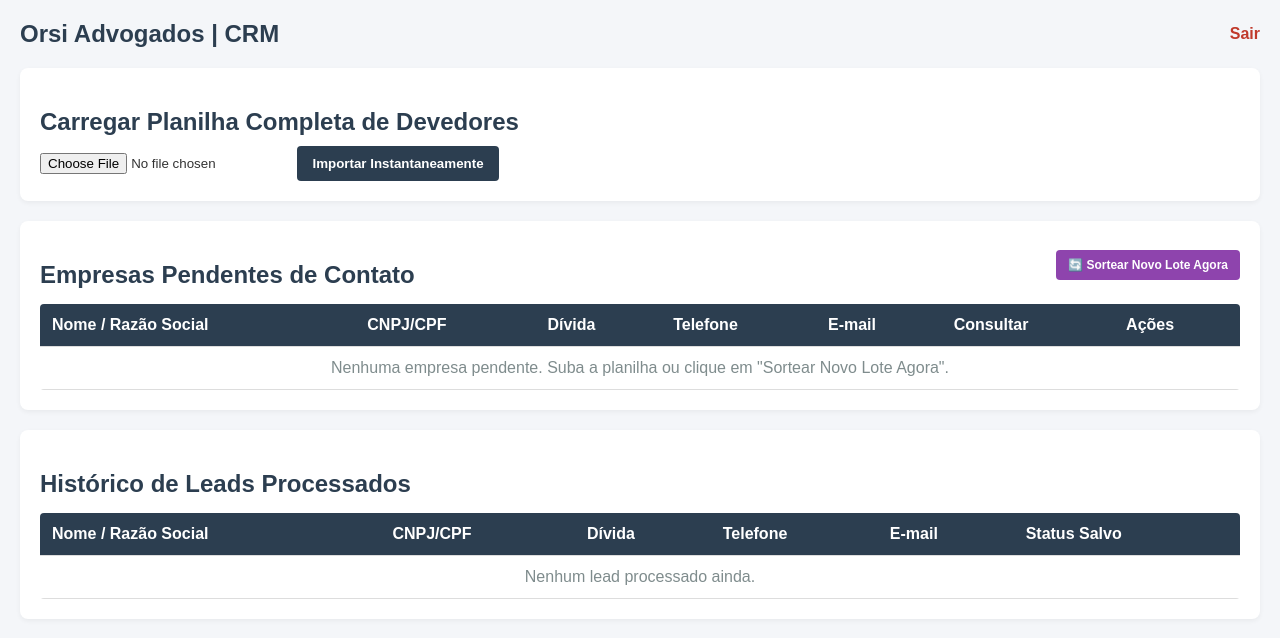
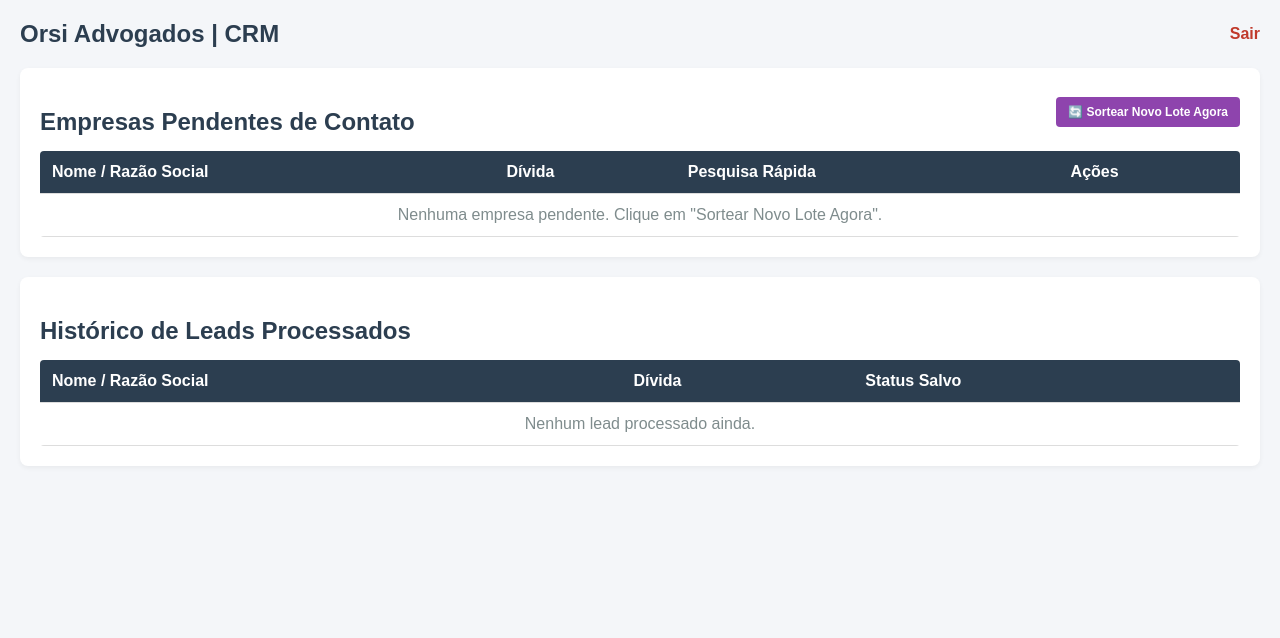
Before and after one commit to tutimafra/crm-orsi, a Flask app: page /dashboard in a window 1280 px wide. Shown: the top 638 px of the page. Run offline with Flask 3, Linux system fonts and the light colour scheme; data that the repository does not hold is empty.

Commit message:
Update dashboard.html

```diff
--- a/templates/dashboard.html
+++ b/templates/dashboard.html
@@ -17,7 +17,6 @@
         th { background-color: #2c3e50; color: white; }
         tr:hover { background-color: #f9f9f9; }
         .badge { padding: 5px 10px; border-radius: 12px; font-size: 11px; font-weight: bold; text-transform: uppercase; color: white; }
-        .badge-pendente { background-color: #f1c40f; }
         .badge-reuniao { background-color: #2ecc71; }
         .badge-retornar { background-color: #e67e22; }
         .badge-negado { background-color: #95a5a6; }
@@ -25,7 +24,11 @@
         .btn-reuniao { background-color: #2ecc71; }
         .btn-retornar { background-color: #e67e22; }
         .btn-negado { background-color: #95a5a6; }
-        .btn-api { background-color: #3498db; color: white; text-decoration: none; padding: 4px 8px; border-radius: 4px; font-size: 11px; font-weight: bold; }
+
+        /* O novo visual do botão do Google */
+        .btn-google { background-color: #4285F4; color: white; text-decoration: none; padding: 6px 10px; border-radius: 4px; font-size: 11px; font-weight: bold; display: inline-block; }
+        .btn-google:hover { background-color: #357ae8; }
+
         .btn-force { background-color: #8e44ad; color: white; text-decoration: none; padding: 8px 12px; border-radius: 4px; font-size: 12px; font-weight: bold; }
         .btn-force:hover { background-color: #732d91; }
         .flash-message { background-color: #2ecc71; color: white; padding: 10px; border-radius: 4px; margin-bottom: 15px; font-weight: bold; }
@@ -45,14 +48,6 @@
         {% endwith %}
 
         <div class="card">
-            <h2>Carregar Planilha Completa de Devedores</h2>
-            <form action="/upload" method="POST" enctype="multipart/form-data" style="margin-top: 10px;">
-                <input type="file" name="planilha" accept=".csv, .xlsx, .xls" required>
-                <button type="submit" class="upload-btn">Importar Instantaneamente</button>
-            </form>
-        </div>
-
-        <div class="card">
             <div class="header-flex">
                 <h2>Empresas Pendentes de Contato</h2>
                 <a href="/forcar_sorteio" class="btn-force">🔄 Sortear Novo Lote Agora</a>
@@ -61,11 +56,8 @@
                 <thead>
                     <tr>
                         <th>Nome / Razão Social</th>
-                        <th>CNPJ/CPF</th>
                         <th>Dívida</th>
-                        <th>Telefone</th>
-                        <th>E-mail</th>
-                        <th>Consultar</th>
+                        <th>Pesquisa Rápida</th>
                         <th>Ações</th>
                     </tr>
                 </thead>
@@ -73,12 +65,11 @@
                     {% for empresa in empresas %}
                     <tr>
                         <td><strong>{{ empresa.nome }}</strong></td>
-                        <td>{{ empresa.cnpj_cpf }}</td>
                         <td>R$ {{ empresa.divida }}</td>
-                        <td>{{ empresa.telefone }}</td>
-                        <td>{{ empresa.email }}</td>
                         <td>
-                            <a href="/buscar_api/{{ empresa.id }}" class="btn-api">🔍 Buscar Dados</a>
+                            <a href="https://www.google.com/search?q={{ empresa.nome | replace(' ', '+') }}+CNPJ+telefone" target="_blank" class="btn-google">
+                                🔍 Buscar no Google
+                            </a>
                         </td>
                         <td>
                             <a href="/atualizar/{{ empresa.id }}/reuniao" class="btn-action btn-reuniao">Agendou</a>
@@ -88,7 +79,7 @@
                     </tr>
                     {% else %}
                     <tr>
-                        <td colspan="7" style="text-align: center; color: #7f8c8d;">Nenhuma empresa pendente. Suba a planilha ou clique em "Sortear Novo Lote Agora".</td>
+                        <td colspan="4" style="text-align: center; color: #7f8c8d;">Nenhuma empresa pendente. Clique em "Sortear Novo Lote Agora".</td>
                     </tr>
                     {% endfor %}
                 </tbody>
@@ -101,10 +92,7 @@
                 <thead>
                     <tr>
                         <th>Nome / Razão Social</th>
-                        <th>CNPJ/CPF</th>
                         <th>Dívida</th>
-                        <th>Telefone</th>
-                        <th>E-mail</th>
                         <th>Status Salvo</th>
                     </tr>
                 </thead>
@@ -112,10 +100,7 @@
                     {% for empresa in historico %}
                     <tr>
                         <td>{{ empresa.nome }}</td>
-                        <td>{{ empresa.cnpj_cpf }}</td>
                         <td>R$ {{ empresa.divida }}</td>
-                        <td>{{ empresa.telefone }}</td>
-                        <td>{{ empresa.email }}</td>
                         <td>
                             {% if empresa.status == 'Reunião Agendada' %}
                                 <span class="badge badge-reuniao">Reunião Agendada</span>
@@ -128,7 +113,7 @@
                     </tr>
                     {% else %}
                     <tr>
-                        <td colspan="6" style="text-align: center; color: #7f8c8d;">Nenhum lead processado ainda.</td>
+                        <td colspan="3" style="text-align: center; color: #7f8c8d;">Nenhum lead processado ainda.</td>
                     </tr>
                     {% endfor %}
                 </tbody>
```
